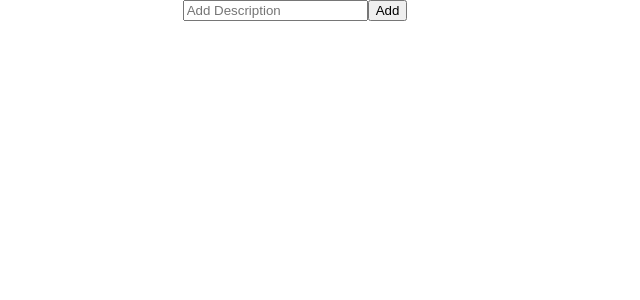
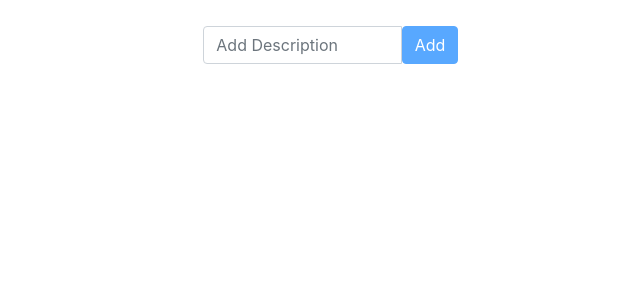
Before and after one commit to rbsharma/todolist, a React (Create React App) app: page / in a window 1280 px wide. Shown: the top 300 px of the page, without its empty margins (345-985 px from the left). Built offline with nearby package versions, Linux system fonts and the light colour scheme.

Commit message:
add bootstrap

```diff
--- a/package.json
+++ b/package.json
@@ -3,6 +3,7 @@
   "version": "0.1.0",
   "private": true,
   "dependencies": {
+    "bootstrap": "^4.0.0",
     "react": "^16.2.0",
     "react-dom": "^16.2.0",
     "react-scripts": "1.1.1"
--- a/src/App.css
+++ b/src/App.css
@@ -28,5 +28,6 @@
 }
 
 .centerAlign{
-  text-align: center
+  text-align: center;
+  margin-top: 2%;
 }
--- a/src/App.js
+++ b/src/App.js
@@ -12,14 +12,25 @@ class App extends Component {
   render() {
     return (
       <form onSubmit={this.AddListItem} className="centerAlign">
-        <input
-          type="text"
-          placeholder="Add Description"
-          value={this.state.descriptionInputbox}
-          onChange={(e) => this.descriptionChanged(e.target.value)} />
 
-        <input type="button" value="Add" onClick={this.AddListItem} />
+        <div className="offset-sm-1 offset-md-3 offset-lg-5 col-sm-10 col-lg-4">
+          <div className="input-group">
+            <input
+              type="text"
+              className="form-control col-md-6"
+              placeholder="Add Description"
+              value={this.state.descriptionInputbox}
+              onChange={(e) => this.descriptionChanged(e.target.value)} />
 
+            <span className="input-group-btn">
+              <button
+                className="btn btn-primary"
+                disabled={!this.state.newListItemValue}
+                type="button"
+                onClick={this.AddListItem}>Add</button>
+            </span>
+          </div>
+        </div>
         {<List items={this.state.ListItems} />}
       </form>
     );
@@ -34,7 +45,11 @@ class App extends Component {
   ListItems = [];
   AddListItem = (event) => {
     event.preventDefault();
-    var newListItem = { id: this.state.ListItems.length, description: this.state.newListItemValue };
+    var newListItem = {
+      id: this.state.ListItems.length,
+      description: this.state.newListItemValue,
+      status: 0
+    };
     this.ListItems.push(newListItem);
     this.setState({
       ListItems: this.ListItems
--- a/src/index.js
+++ b/src/index.js
@@ -3,6 +3,7 @@ import ReactDOM from 'react-dom';
 import './index.css';
 import App from './App';
 import registerServiceWorker from './registerServiceWorker';
+import '../node_modules/bootstrap/dist/css/bootstrap.min.css';
 
 ReactDOM.render(<App />, document.getElementById('root'));
 registerServiceWorker();
```
Also changed, not shown: src/components/list.component/list.component.js (+5 -5 lines), 1 other file (tests, documents, lock files or other folders).
